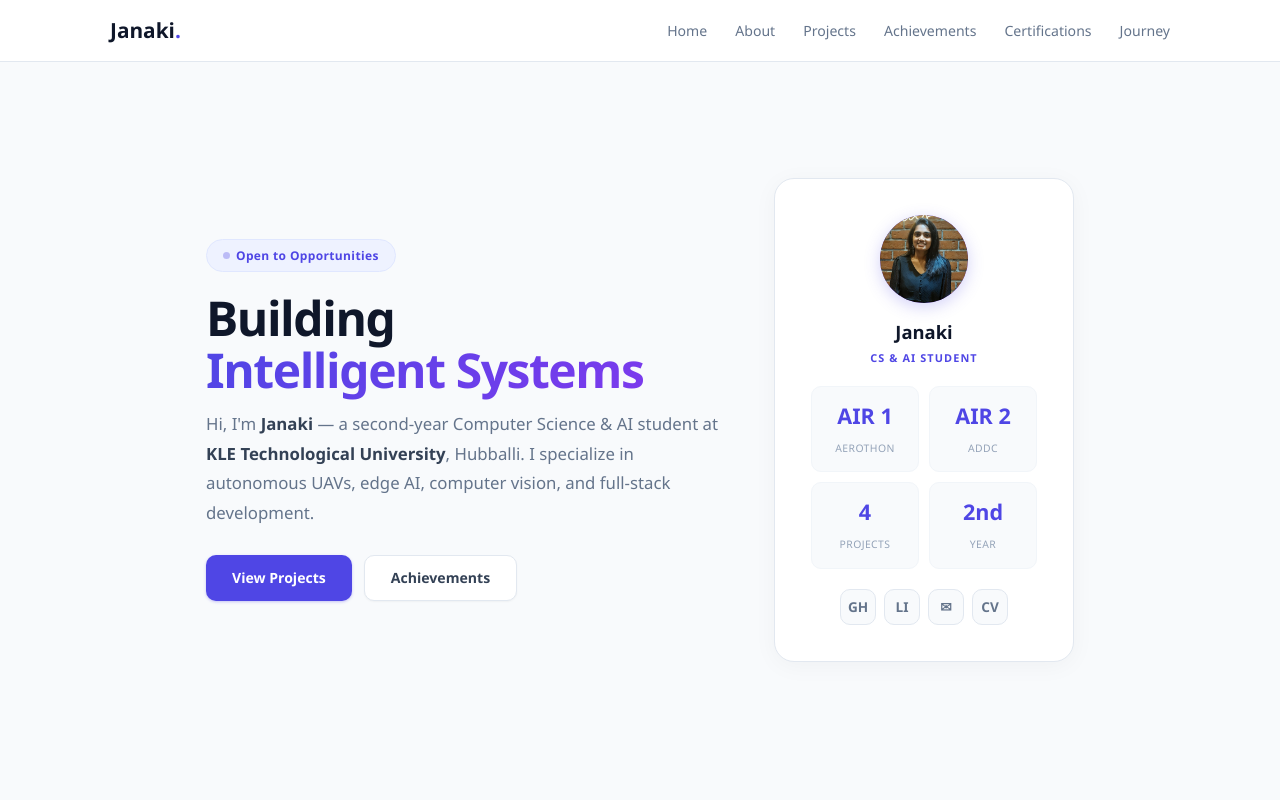
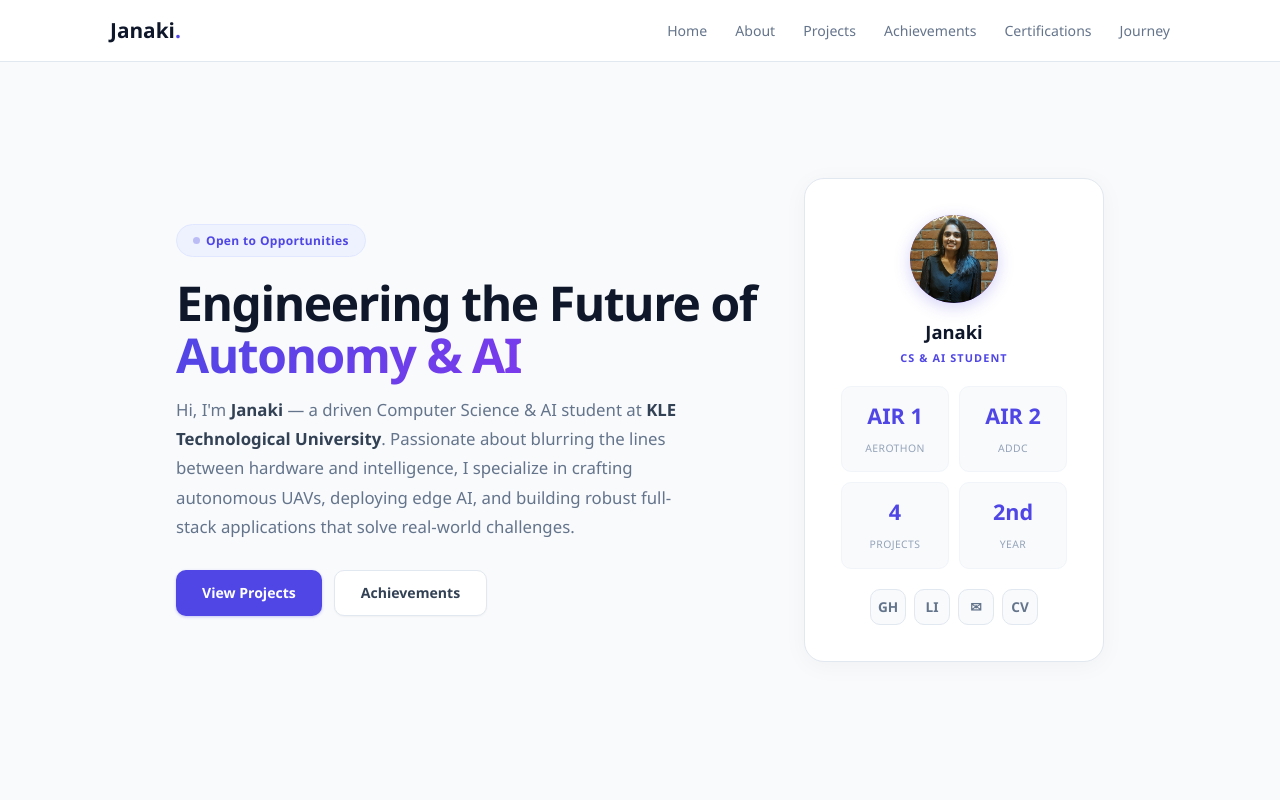
Before and after one commit to Janaki1711/portfolio, a website: page index.html in a window 1280 px wide. Shown: the top 800 px of the page. Drawn offline with Linux system fonts and the light colour scheme.

Commit message:
Update portfolio introduction

```diff
--- a/index.html
+++ b/index.html
@@ -838,10 +838,9 @@
         <div class="wrap" style="display:flex;align-items:center;gap:48px">
             <div class="hero-text">
                 <div class="hero-tag"><span class="dot"></span> Open to Opportunities</div>
-                <h1>Building<br><em>Intelligent Systems</em></h1>
-                <p>Hi, I'm <strong>Janaki</strong> — a second-year Computer Science &amp; AI student at <strong>KLE
-                        Technological University</strong>, Hubballi. I specialize in autonomous UAVs, edge AI, computer
-                    vision, and full-stack development.</p>
+                <h1>Engineering the Future of<br><em>Autonomy & AI</em></h1>
+                <p>Hi, I'm <strong>Janaki</strong> — a driven Computer Science &amp; AI student at <strong>KLE
+                        Technological University</strong>. Passionate about blurring the lines between hardware and intelligence, I specialize in crafting autonomous UAVs, deploying edge AI, and building robust full-stack applications that solve real-world challenges.</p>
                 <div class="btns">
                     <a href="#projects" class="btn btn-p">View Projects</a>
                     <a href="#achievements" class="btn btn-s">Achievements</a>
```
Also changed, not shown: portfolio.html (+3 -4 lines).
